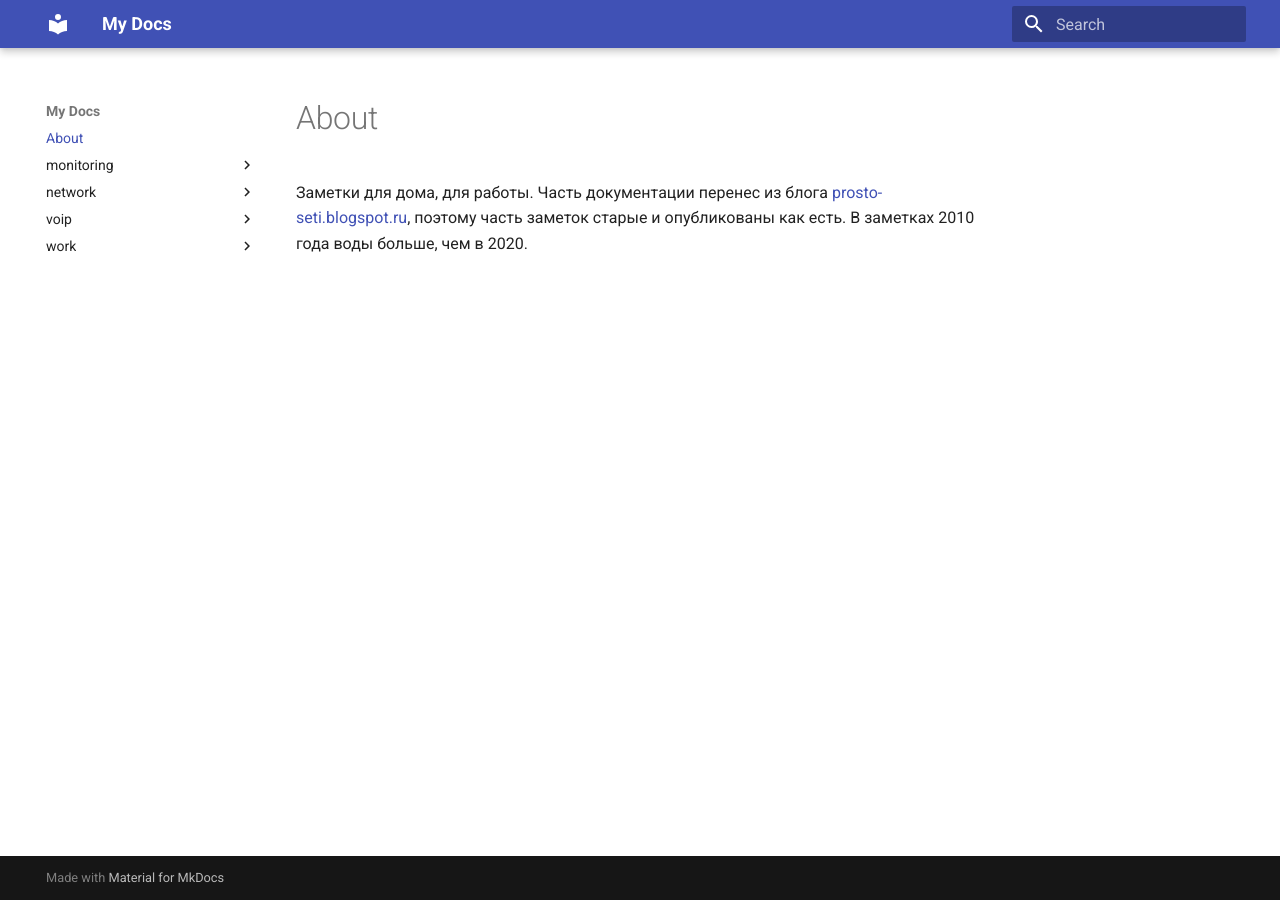
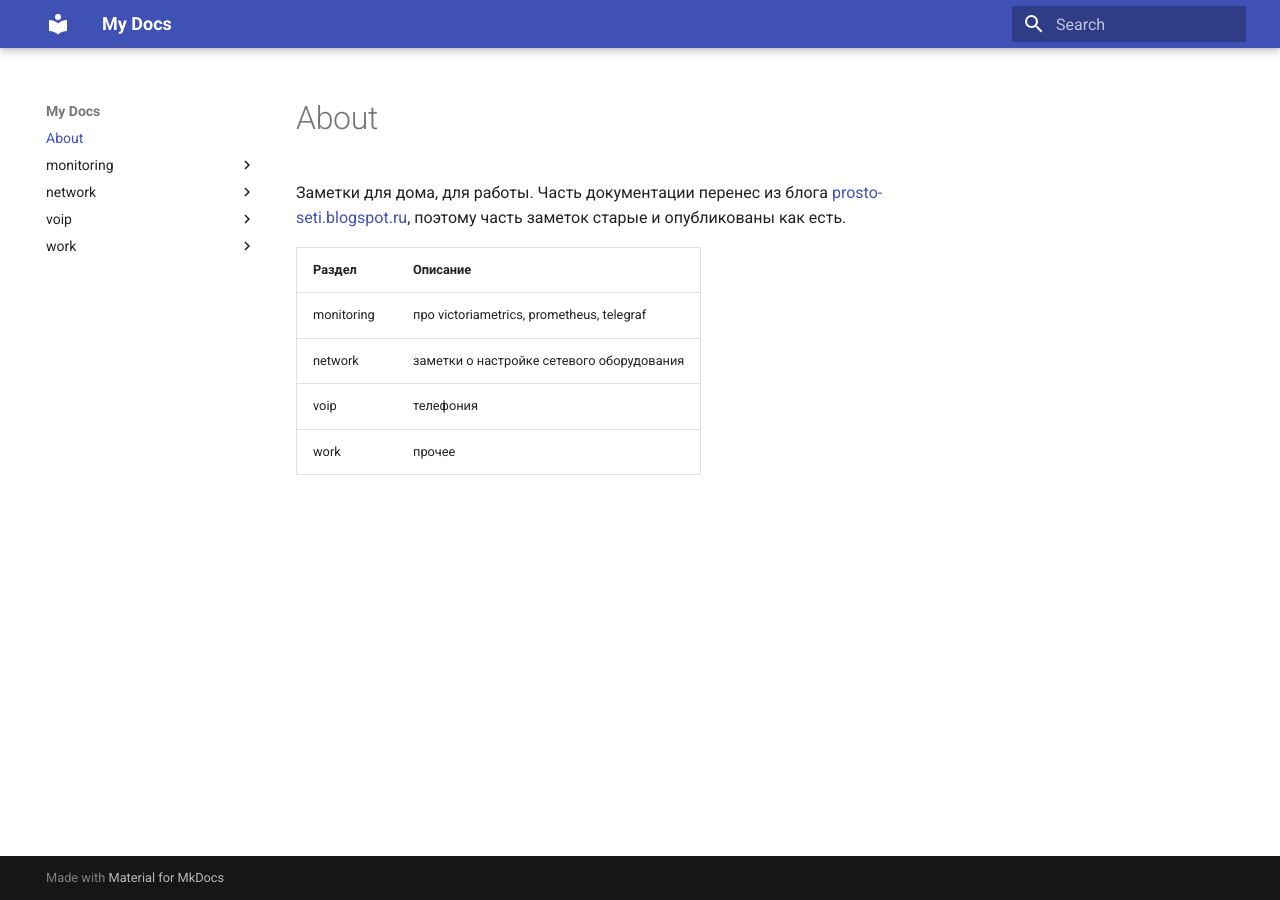
Before and after one commit to v98765/v98765.github.io, an MkDocs documentation site: the page built from docs/index.md, in a window 1280 px wide. Built offline with MkDocs 1.6.1 and Material for MkDocs 9.7.7, drawn with Linux system fonts in a browser that asks for light colours.

Commit message:
index table

```diff
--- a/docs/index.md
+++ b/docs/index.md
@@ -1,2 +1,9 @@
 Заметки для дома, для работы.
-Часть документации перенес из блога [prosto-seti.blogspot.ru](http://prosto-seti.blogspot.ru), поэтому часть заметок старые и опубликованы как есть. В заметках 2010 года воды больше, чем в 2020.
+Часть документации перенес из блога [prosto-seti.blogspot.ru](http://prosto-seti.blogspot.ru), поэтому часть заметок старые и опубликованы как есть.
+
+Раздел | Описание
+--- | ---
+monitoring | про victoriametrics, prometheus, telegraf
+network | заметки о настройке сетевого оборудования
+voip | телефония
+work | прочее
```
